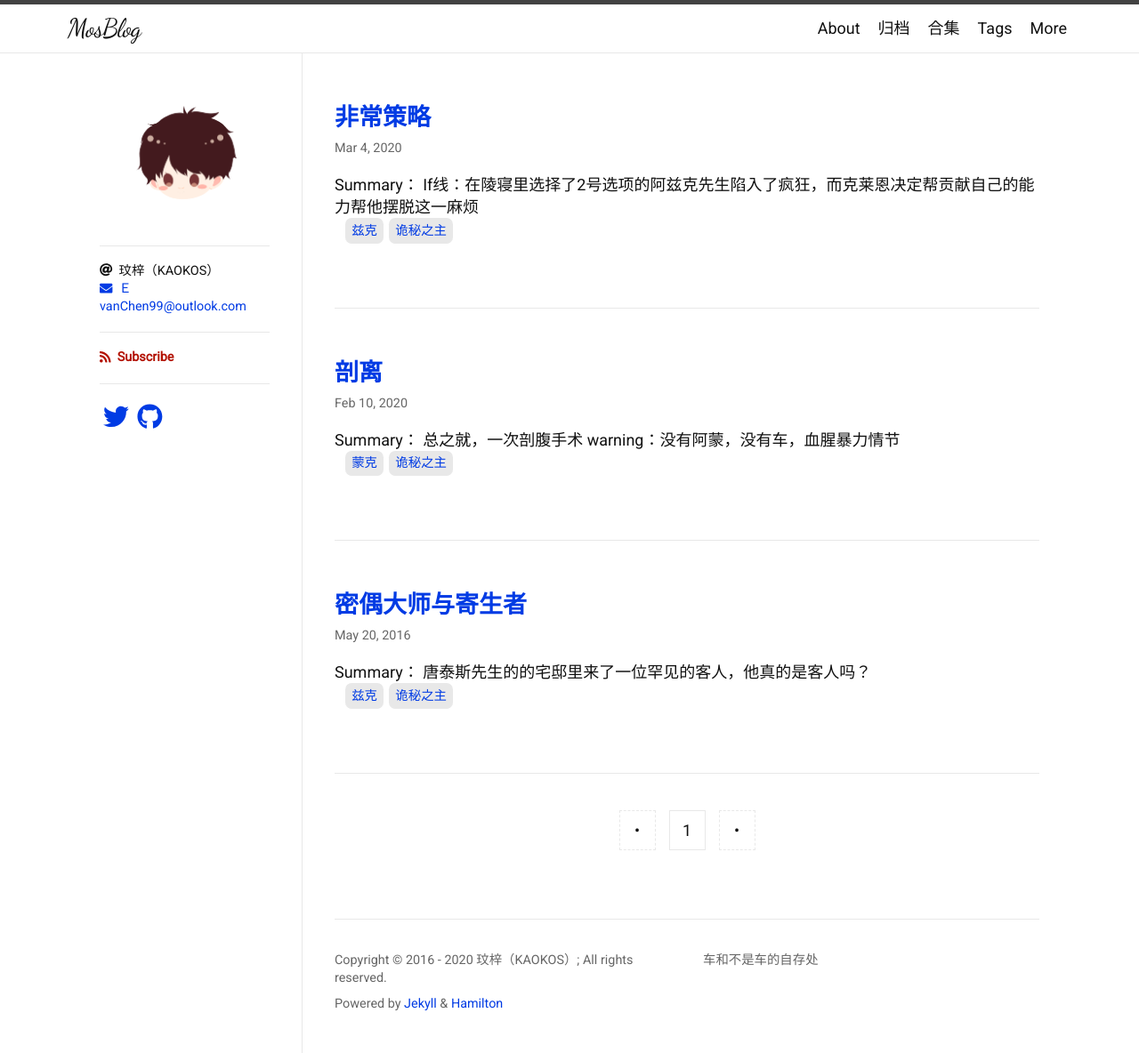
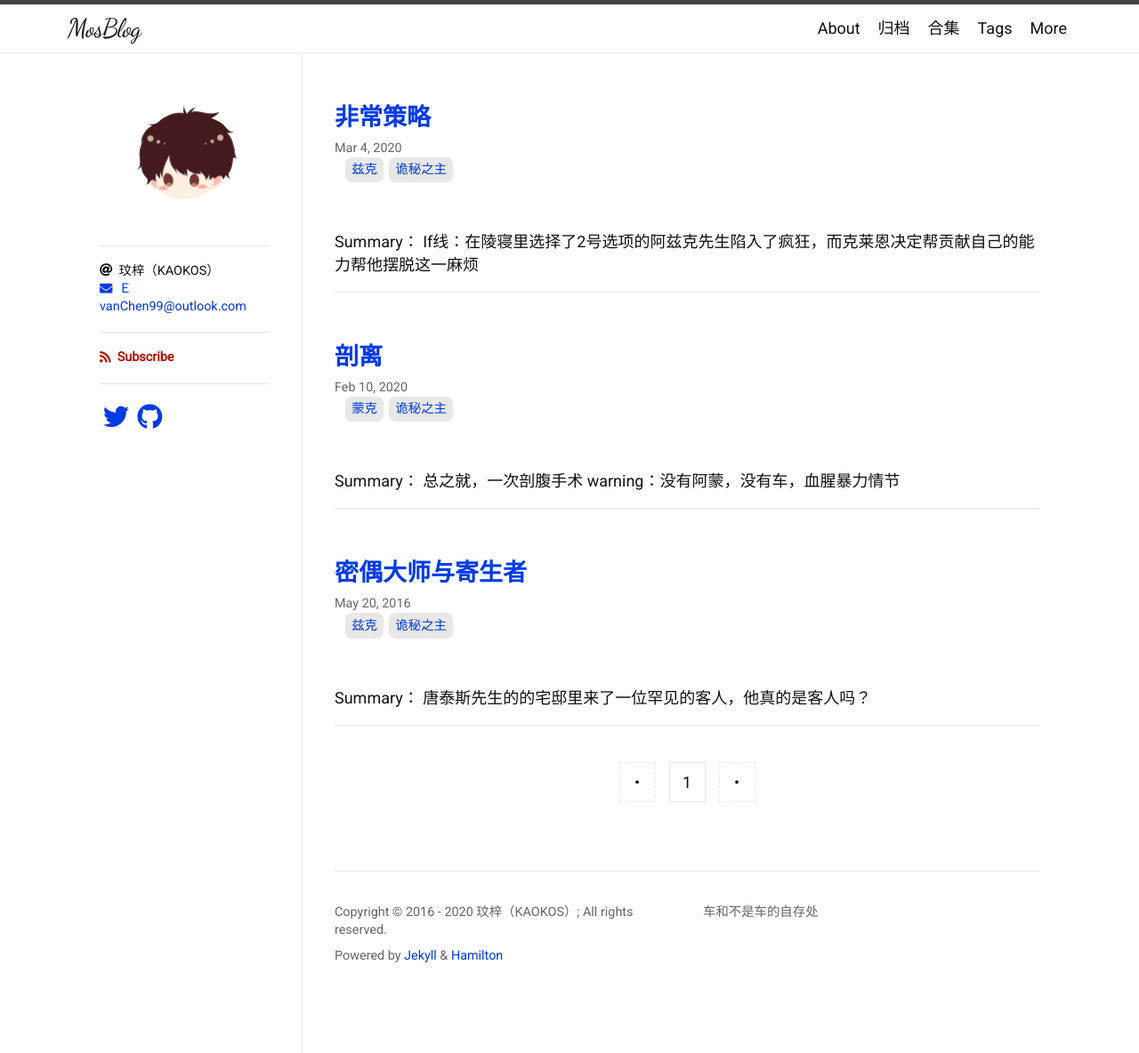
Before and after one commit to Snaky9/SBlog, a Jekyll site: the page built from index.html, in a window 1280 px wide. Shown: the whole page at 89% size. Built offline with Jekyll 4.4.1, drawn with Linux system fonts in a browser that asks for light colours; nearby versions of some CDN libraries; some web fonts are replaced; the list of posts is cut into pages by our own code.

```diff
--- a/_layouts/home.html
+++ b/_layouts/home.html
@@ -23,9 +23,6 @@ layout: default
           </a>
         </h2>
         <span class="post-meta">{{ post.date | date: date_format }}</span>
-        {%- if post.show_excerpts != false -%}
-          <div class="post-excerpt">{{ post.excerpt | strip_html }}</div>
-        {%- endif -%}
         <span>
           {% if post.tags.size > 0 %}
           <div class="post-meta">
@@ -42,6 +39,10 @@ layout: default
           </div>
          {% endif %}
         </span>
+        {%- if post.show_excerpts != false -%}
+          <div class="post-excerpt">{{ post.excerpt | strip_html }}</div>
+        {%- endif -%}
+
 
       </li>
       {%- endfor -%}
```
